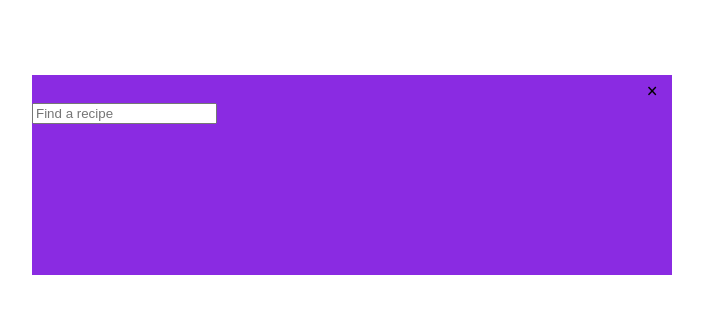
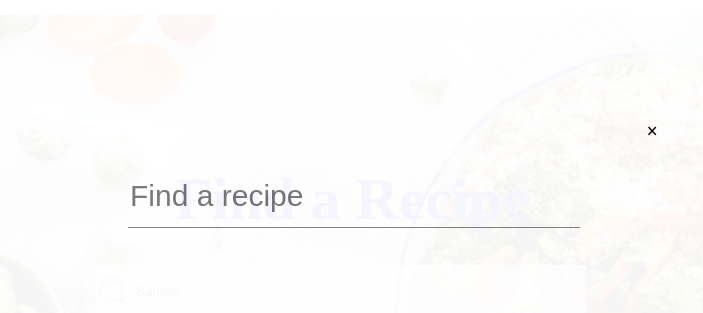
Before and after one commit to Valentina-2608/Food_recipes, a plain HTML site: page index.html in a window 1280 px wide. Both pictures are taken after typing "Sample" into the empty fields and a click on the button "Search". Shown: the part 85-398 px from the top of the page, without its empty margins (288-991 px from the left). Drawn offline with Linux system fonts and the light colour scheme.

Commit message:
Change some styles, add styles for recipe_search

```diff
--- a/css/style.css
+++ b/css/style.css
@@ -114,7 +114,7 @@ header{
     width:40%;
     height:50px;
     position:absolute;
-    top:200px;
+    top:150px;
     left:30%;
     font-size:60px;
     font-weight: bold;
@@ -126,7 +126,7 @@ header{
     position: absolute;
     height:50px;
     width:35%;
-    top:310px;
+    top:250px;
     left:30%;
     border:none;
     box-shadow:5px 5px 7px gray;
@@ -343,8 +343,9 @@ footer{
 
 .modal{
     width:100%;
-    height:2660px;
+    height:2670px;
     background-color: white;
+    opacity:0.96;
     position:absolute;
     top:0px;
     left:0px;
@@ -375,9 +376,8 @@ footer{
 .content{
     width:50%;
     height:200px;
-    background-color: blueviolet;
     position:absolute;
-    top:160px;
+    top:200px;
     left:25%;
 }
 
@@ -388,3 +388,19 @@ footer{
     margin-left:96%;
     margin-top:5px;
     cursor:pointer;}
+
+
+
+#recipe_search{
+    width:70%;
+    height:50px;
+    position:absolute;
+    top:60px;
+    left:15%;
+    border:none;
+    border-bottom: 1px solid gray;
+}
+
+#recipe_search::placeholder{
+    font-size:30px;
+}
```
